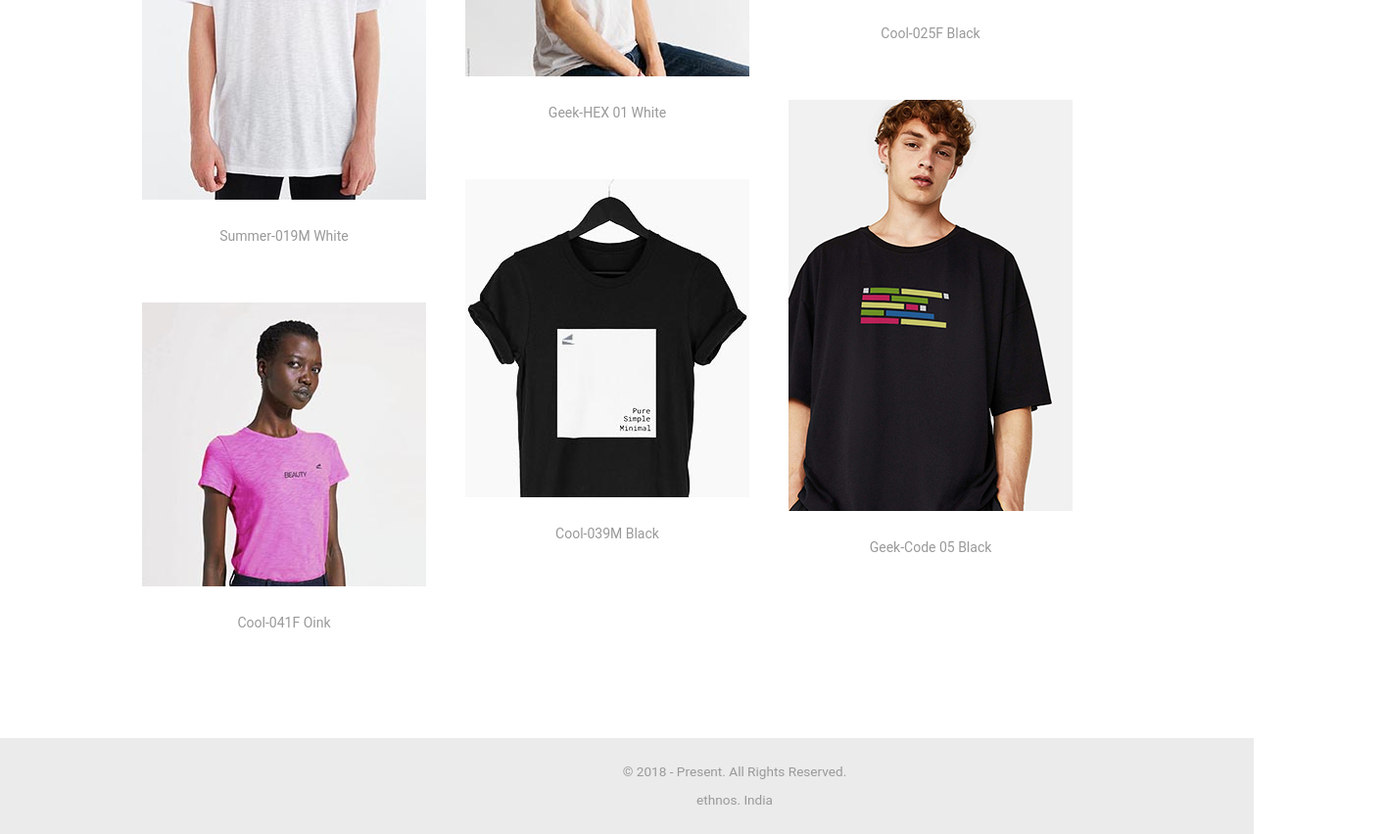
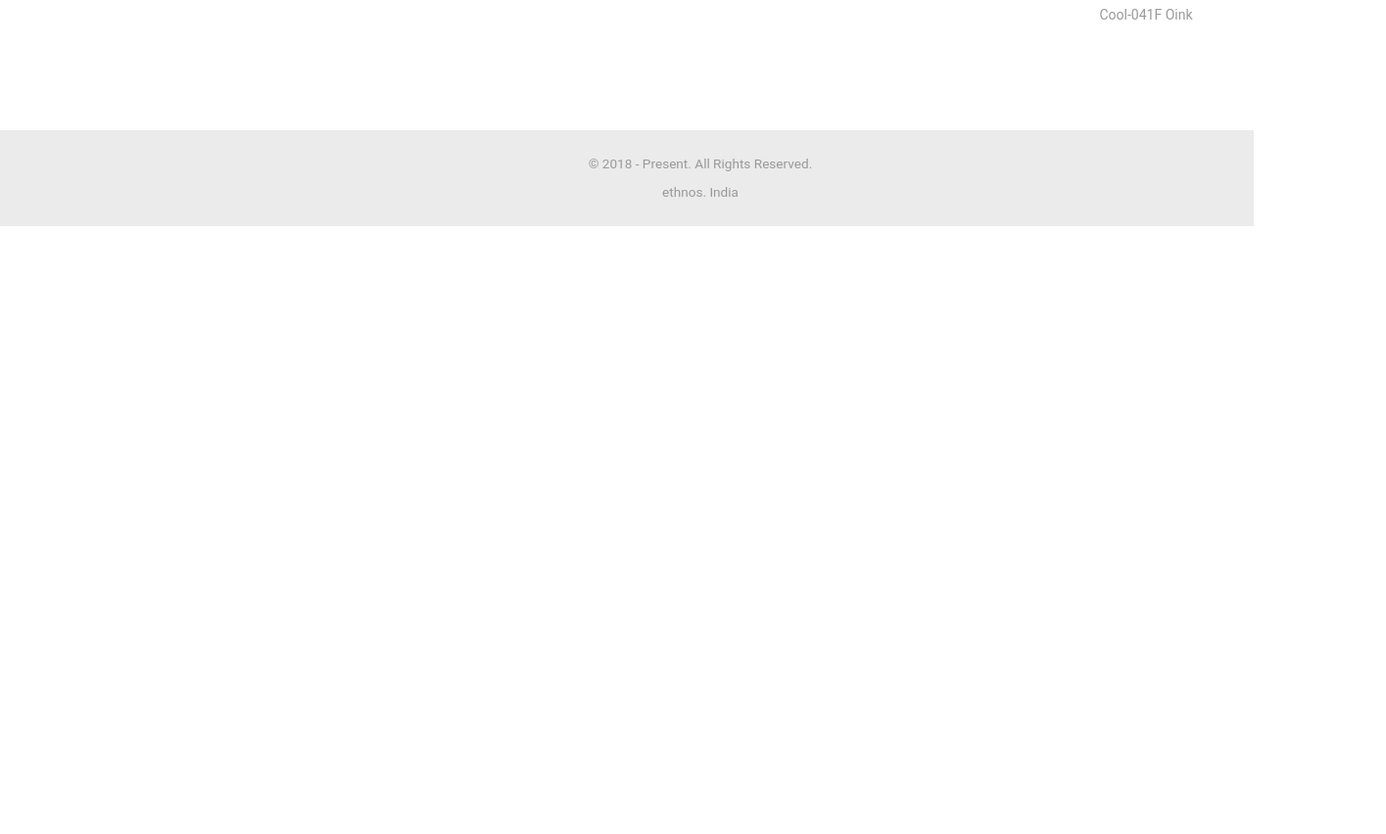
Before and after one commit to shamiliq/ethnos.github.io, a plain HTML site: page index.html in a window 1280 px wide. Shown: the part 3115-3967 px from the top of the page at 98% size, 1415 px wide, since content can reach past the window. After the commit the page ends 3346 px from the top, so only its background shows below. Drawn offline with Linux system fonts and the light colour scheme.

Commit message:
commit 5

```diff
--- a/css2/style.css
+++ b/css2/style.css
@@ -100,7 +100,7 @@ figure {
   color: #999999 !important;
   padding: 10px;
 }
-@media screen and (max-width: 480px) {
+@media screen and (max-width: 100%) {
   #fh5co-header nav ul li a {
     padding: 5px;
   }
@@ -117,9 +117,8 @@ figure {
 
 .fh5co-projects-feed, .footer-content {
 
- margin-left: 110px;
- margin-right: 110px;
- width:100%;
+ margin: 0 auto;
+ width: 1400px;
 }
 
 .fh5co-projects-feed .fh5co-project {
@@ -128,7 +127,7 @@ figure {
   margin: 20px 20px 20px;
   width: 290px;
 }
-@media screen and (max-width: 480px) {
+@media screen and (max-width: 100%) {
   .fh5co-projects-feed .fh5co-project {
     margin: 10px 10px 10px 10px;
     align-items: center;
@@ -175,7 +174,7 @@ figure {
 
 .page-content {
   margin: 0 auto;
-  max-width: 620px;
+
   width: 100%;
   padding-top: 70px;
   padding-bottom: 70px;
@@ -183,7 +182,7 @@ figure {
 .page-content img {
   max-width: 100%;
 }
-@media screen and (max-width: 768px) {
+@media screen and (max-width: 100%) {
   .page-content {
     padding-left: 15px;
     padding-right: 15px;
@@ -204,7 +203,7 @@ figure {
 .page-content .meta a:hover, .page-content .meta a:active, .page-content .meta a:focus {
   color: #000 !important;
 }
-@media screen and (max-width: 480px) {
+@media screen and (max-width: 100%) {
   .page-content {
     padding-top: 30px;
     padding-bottom: 30px;
@@ -233,7 +232,7 @@ figure {
   padding: 10px;
   color: #999999 !important;
 }
-@media screen and (max-width: 480px) {
+@media screen and (max-width: 100%) {
   #fh5co-footer .social a {
     padding: 5px;
   }
@@ -249,7 +248,7 @@ figure {
 .pt70 {
   padding-top: 70px;
 }
-@media screen and (max-width: 480px) {
+@media screen and (max-width: 100%) {
   .pt70 {
     padding-top: 30px;
   }
@@ -258,7 +257,7 @@ figure {
 .pb70 {
   padding-bottom: 70px;
 }
-@media screen and (max-width: 480px) {
+@media screen and (max-width: 100%) {
   .pb70 {
     padding-bottom: 30px;
   }
```
